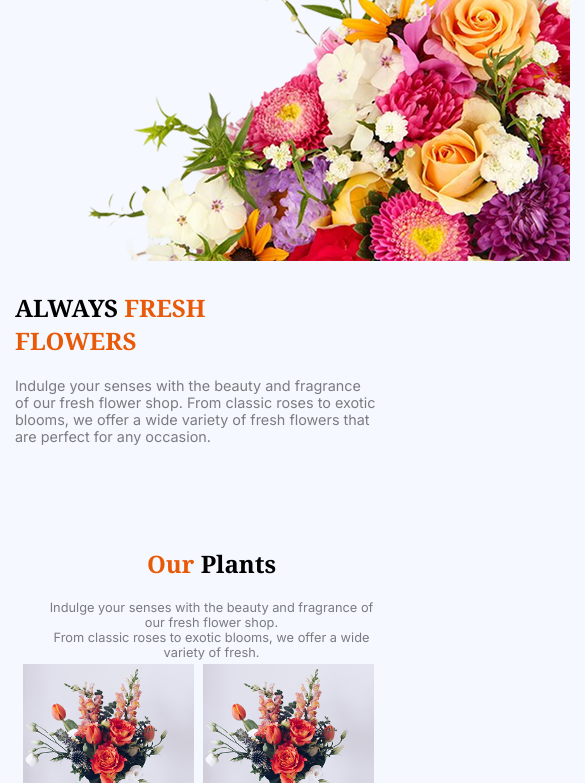
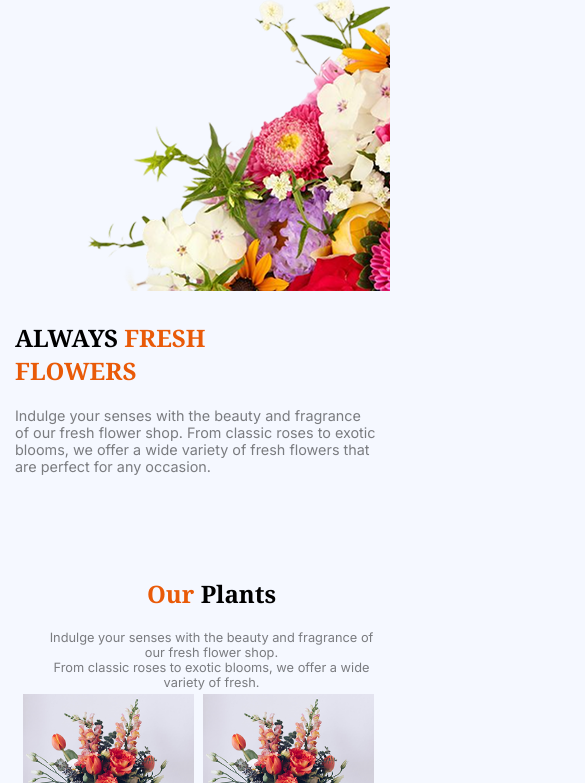
Before and after one commit to ziaulhai/B12A02-Responsive-Flowers, a plain HTML site: page index.html in a window 390 px wide. Shown: the part 165-948 px from the top of the page, 585 px wide, since content can reach past the window. Drawn offline with Linux system fonts and the light colour scheme.

Commit message:
added some correction

```diff
--- a/index.html
+++ b/index.html
@@ -7,7 +7,7 @@
     <link rel="stylesheet" href="styles/style.css">
 </head>
 <body class="inter-font">
-    <head class="head">
+    <header class="head">
         <nav class="nav-menu">
             <div class="logo">
                 <img src="assets/logo.png" alt="">
@@ -35,7 +35,7 @@
 
         </nav>
 
-    </head>
+    </header>
     <main>
         <section class="always-fresh-flower">
             <div class="fresh-flower heading-size">
--- a/styles/style.css
+++ b/styles/style.css
@@ -452,6 +452,11 @@ footer{
 
 @media screen and (max-width: 393px) {
 
+   html, body {
+  max-width: 100%;
+  overflow-x: hidden;
+}
+
    .head{
     margin-bottom: 0;
    }
```
